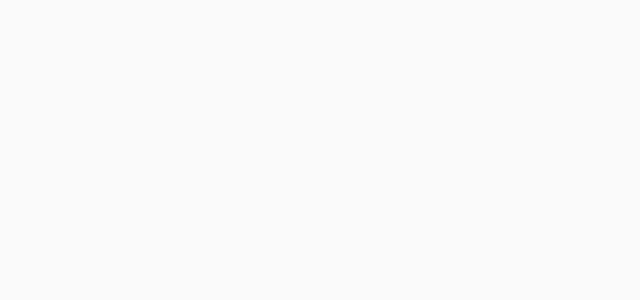
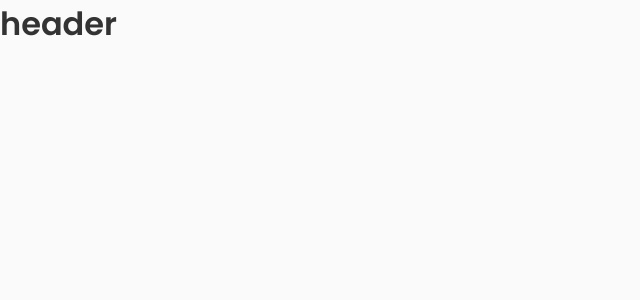
Before and after one commit to Nelithhh/Nelith-Portfolio, a React (Vite) app: page / in a window 1280 px wide. Shown: the top 300 px of the page, without its empty margins (0-640 px from the left). Built offline with nearby package versions, Linux system fonts and the light colour scheme.

Commit message:
Created files
Header.jsx
Header.css

```diff
--- a/src/App.jsx
+++ b/src/App.jsx
@@ -1,11 +1,12 @@
 import { useState } from 'react'
 import './App.css'
+import Header from './components/header/Header'
 
 function App() {
 
   return (
     <>
-
+      <Header />
     </>
   )
 }
--- /dev/null
+++ b/src/components/header/Header.jsx
@@ -0,0 +1,11 @@
+import React from 'react'
+
+function Header() {
+  return (
+    <div>
+      <h1>header</h1>
+    </div>
+  )
+}
+
+export default Header
```
Also changed, not shown: src/components/header/Header.css (added).
